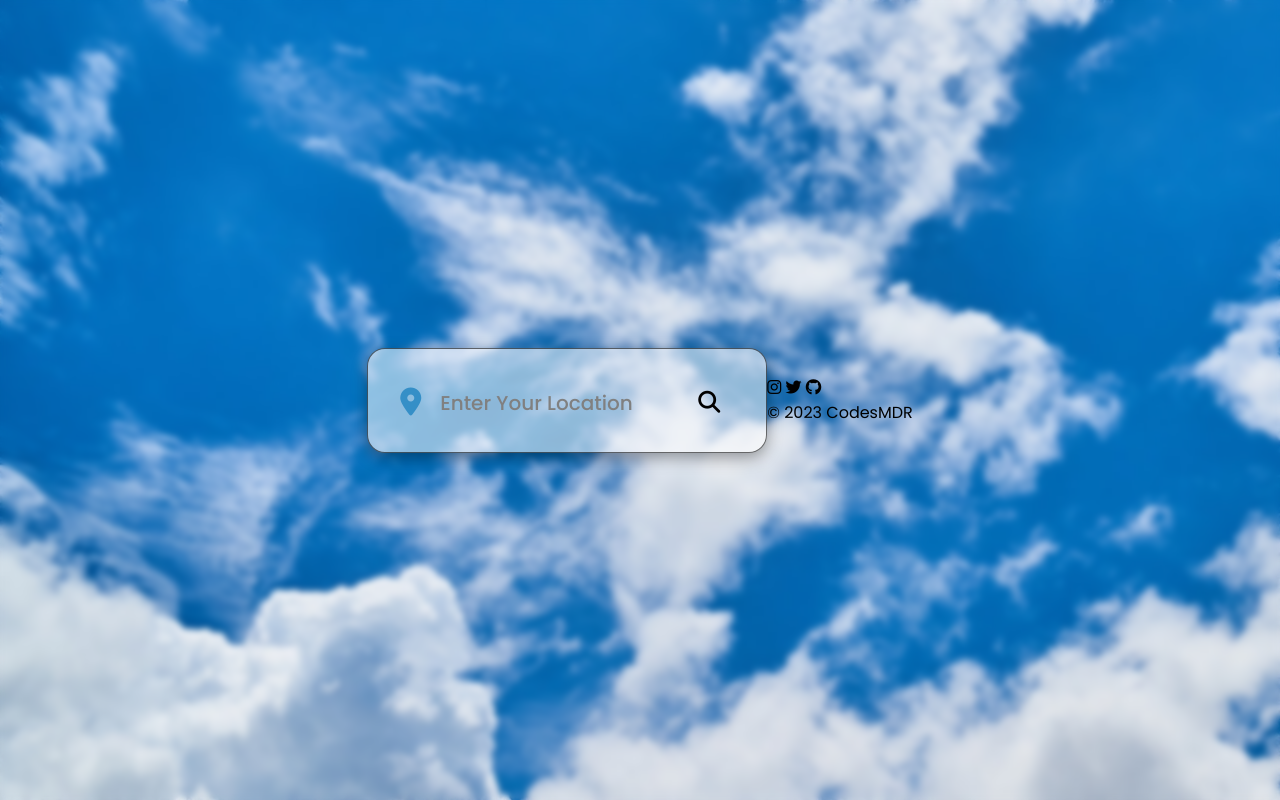
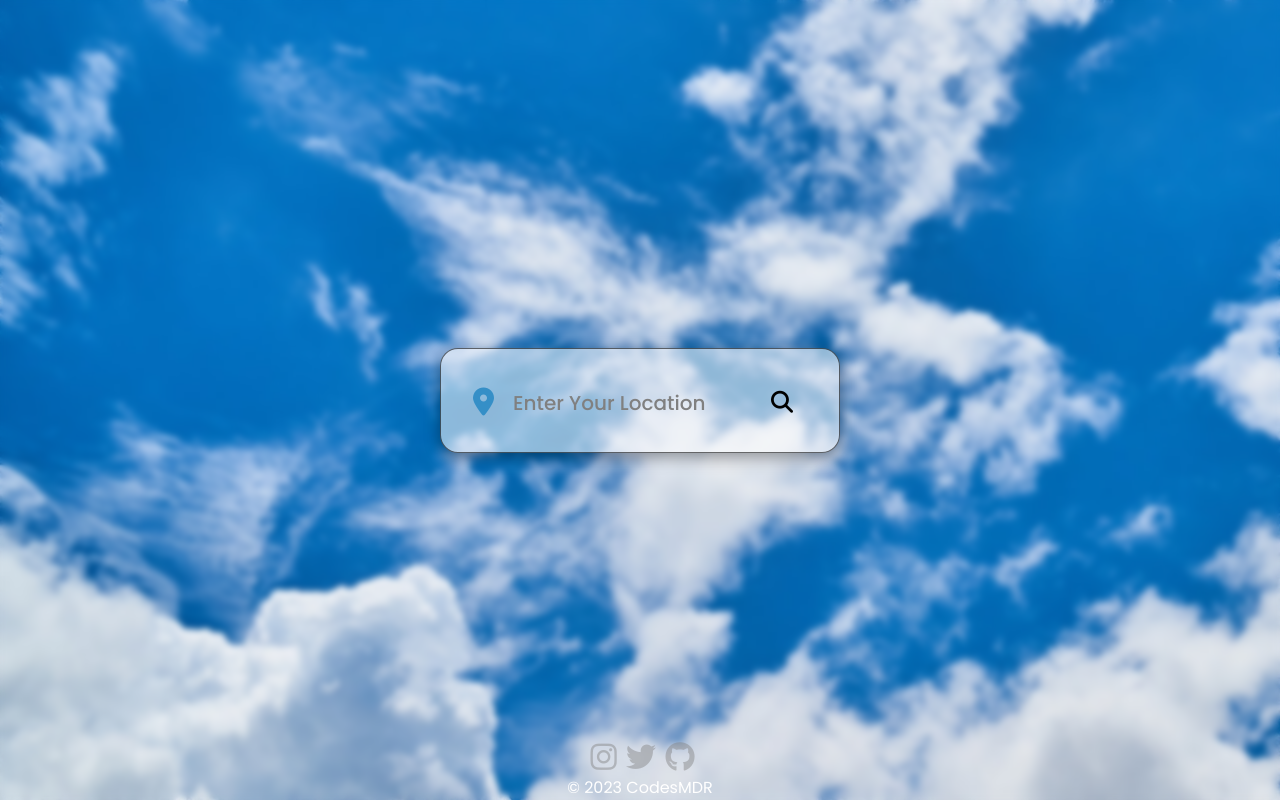
Before and after one commit to CodesMDR/weatherApp, a plain HTML site: page index.html in a window 1280 px wide. Drawn offline with Linux system fonts and the light colour scheme.

Commit message:
Update styles.css

```diff
--- a/styles.css
+++ b/styles.css
@@ -152,6 +152,28 @@ body {
   opacity: 0;
 }
 
+.socials i {
+  color: rgba(128, 128, 128, 0.445);
+  font-size: 30px;
+  margin-left: 5px;
+}
+.socials i:hover {
+  color: white;
+  cursor: pointer;
+}
+
+footer {
+  bottom: 0;
+  position: absolute;
+  display: flex;
+  flex-direction: column;
+  justify-content: center;
+  align-items: center;
+}
+footer p {
+  color: white;
+}
+
 .fadeIn {
   animation: 0.5s fadeIn forwards;
   animation-delay: 0.5s;
```
